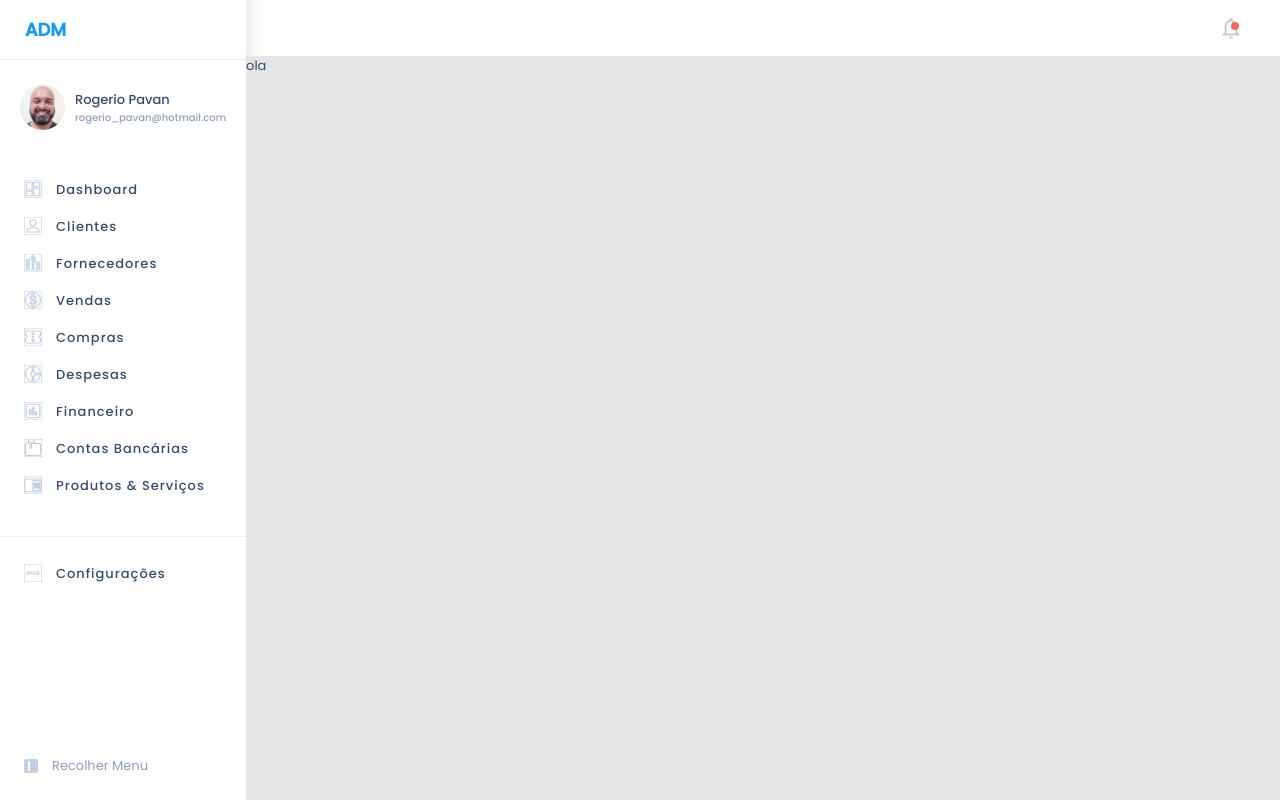
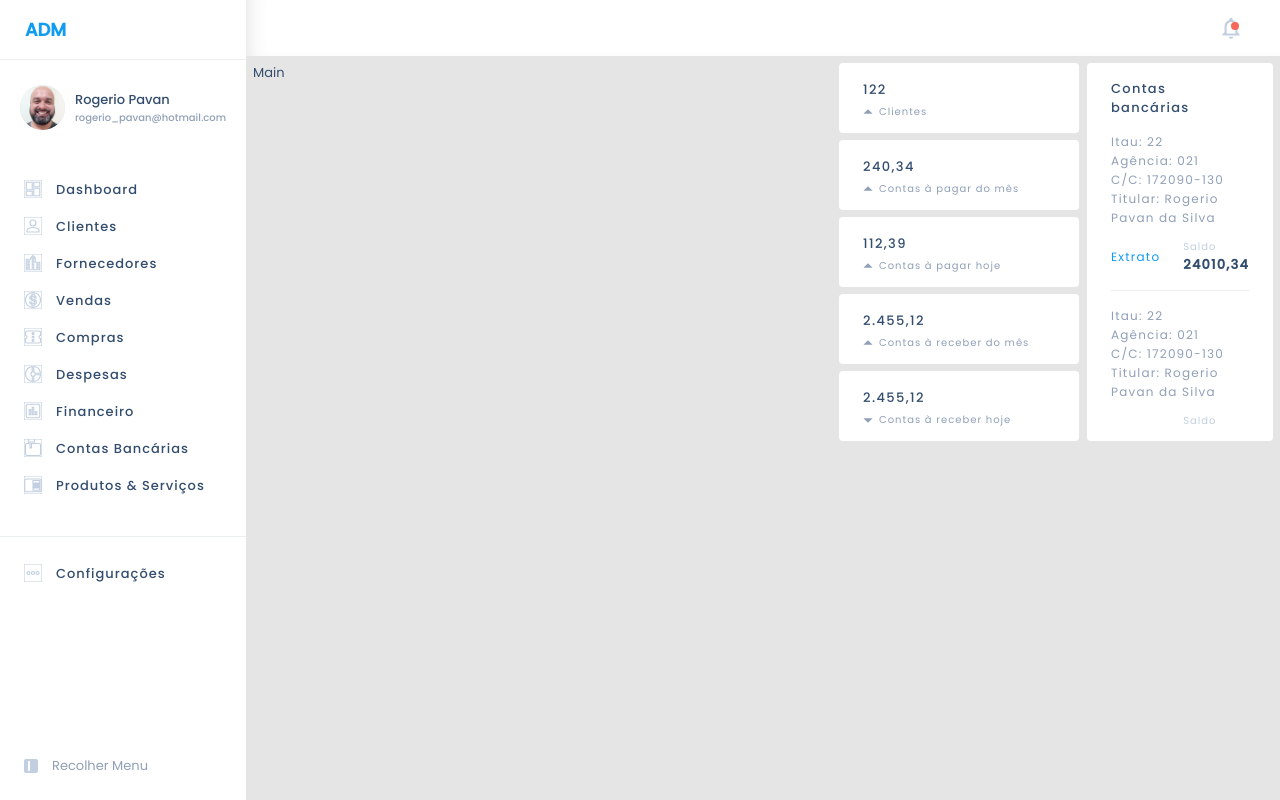
Before and after one commit to pavandasilva/adm_web, a React (Create React App) app: page / in a window 1280 px wide. Built offline with nearby package versions, Linux system fonts and the light colour scheme.

Commit message:
feat: creates bank accounts card, info cards

```diff
--- a/src/App.tsx
+++ b/src/App.tsx
@@ -5,6 +5,7 @@ import { GlobalStyle } from './styles/global';
 import { lightTheme } from './styles/themes/lightTheme';
 import store from './store';
 import DefaultLayout from './components/DefaultLayout';
+import Dashboard from './pages/Components/Dashboard';
 
 const App = () => (
   <>
@@ -12,7 +13,7 @@ const App = () => (
       <ThemeProvider theme={lightTheme}>
         {/* <Components /> */}
 
-        <DefaultLayout>ola</DefaultLayout>
+        <DefaultLayout><Dashboard /></DefaultLayout>
         <GlobalStyle />
       </ThemeProvider>
     </ReduxProvider>
--- /dev/null
+++ b/src/pages/Components/Dashboard/index.tsx
@@ -0,0 +1,118 @@
+/* eslint-disable import/no-unresolved */
+import React from 'react';
+import { MdArrowDropUp, MdArrowDropDown } from 'react-icons/md';
+
+import {
+  Card, Container, Info, BankAccounts, Account, Balance,
+} from './styles';
+
+const Dashboard = () => (
+  <Container>
+    <div>Main</div>
+    <aside>
+      <Info>
+        <Card>
+          <h3>122</h3>
+          <p>
+            <MdArrowDropUp />
+            Clientes
+          </p>
+        </Card>
+        <Card>
+          <h3>240,34</h3>
+          <p>
+            <MdArrowDropUp />
+            Contas à pagar do mês
+          </p>
+        </Card>
+        <Card>
+          <h3>112,39</h3>
+          <p>
+            <MdArrowDropUp />
+            Contas à pagar hoje
+          </p>
+        </Card>
+        <Card>
+          <h3>2.455,12</h3>
+          <p>
+            <MdArrowDropUp />
+            Contas à receber do mês
+          </p>
+        </Card>
+        <Card>
+          <h3>2.455,12</h3>
+          <p>
+            <MdArrowDropDown />
+            Contas à receber hoje
+          </p>
+        </Card>
+      </Info>
+      <BankAccounts>
+        <h3>Contas bancárias</h3>
+        <Account>
+          <p>Itau: 22</p>
+          <p>Agência: 021</p>
+          <p>C/C: 172090-130</p>
+          <p>Titular: Rogerio Pavan da Silva</p>
+          <footer>
+            <h4>Extrato</h4>
+
+            <Balance>
+              <span>Saldo</span>
+              <strong>24010,34</strong>
+            </Balance>
+
+          </footer>
+        </Account>
+        <Account>
+          <p>Itau: 22</p>
+          <p>Agência: 021</p>
+          <p>C/C: 172090-130</p>
+          <p>Titular: Rogerio Pavan da Silva</p>
+          <footer>
+            <h4>Extrato</h4>
+
+            <Balance>
+              <span>Saldo</span>
+              <strong>24010,34</strong>
+            </Balance>
+
+          </footer>
+        </Account>
+        <Account>
+          <p>Itau: 22</p>
+          <p>Agência: 021</p>
+          <p>C/C: 172090-130</p>
+          <p>Titular: Rogerio Pavan da Silva</p>
+          <footer>
+            <h4>Extrato</h4>
+
+            <Balance>
+              <span>Saldo</span>
+              <strong>24010,34</strong>
+            </Balance>
+
+          </footer>
+        </Account>
+        <Account>
+          <p>Itau: 22</p>
+          <p>Agência: 021</p>
+          <p>C/C: 172090-130</p>
+          <p>Titular: Rogerio Pavan da Silva</p>
+          <footer>
+            <h4>Extrato</h4>
+
+            <Balance>
+              <span>Saldo</span>
+              <strong>24010,34</strong>
+            </Balance>
+
+          </footer>
+        </Account>
+      </BankAccounts>
+    </aside>
+
+  </Container>
+);
+
+export default Dashboard;
--- /dev/null
+++ b/src/pages/Components/Dashboard/styles.ts
@@ -0,0 +1,130 @@
+import styled from 'styled-components';
+
+export const Container = styled.div`
+  display: flex;
+  height: 100%;
+  padding: 7px;
+
+  > div {
+    display: flex;
+    flex: 1.35;
+  }
+
+  > aside {
+    display: flex;
+    flex-direction: row;
+    flex: 1;
+    height: 100%;
+  }
+`;
+
+export const Info = styled.div`
+  display: flex;
+  flex-direction: column;
+`;
+
+export const Card = styled.div`
+  display: flex;
+  flex-direction: column;
+  background-color: ${(props) => props.theme.colors.mainBackground};
+  border-radius: 4px;
+  height: 70px;
+  padding: 16px 24px;
+  min-width: 240px;
+  overflow: hidden;
+
+  + div {
+    margin-top: 7px;
+  }
+
+  h3 {
+    font-weight: 500;
+    font-size: 13px;
+    line-height: 22px;
+    letter-spacing: 1.4px;
+  }
+
+  p {
+    display: flex;
+    align-items: center;
+    width: 100%;
+    font-weight: normal;
+    font-size: 10px;
+    line-height: 16px;
+    letter-spacing: 1px;
+    color:${(props) => props.theme.colors.font.secondary};
+    margin-left: -6px;
+
+    svg {
+      width: 22px;
+      height: auto;
+      fill:${(props) => props.theme.colors.font.secondary};
+    }
+  }
+`;
+
+export const BankAccounts = styled.div`
+  background-color: ${(props) => props.theme.colors.mainBackground};
+  width: 100%;
+  margin-left: 8px;
+  border-top: 16px solid  ${(props) => props.theme.colors.mainBackground};
+  border-bottom: 16px solid  ${(props) => props.theme.colors.mainBackground};
+  padding: 0px 24px;
+  border-radius: 4px;
+  height: 378px;
+  overflow: auto;
+
+  > h3 {
+    font-weight: 500;
+    line-height: 19px;
+    letter-spacing: 1.3px;
+  }
+`;
+
+export const Account = styled.div`
+  padding: 15px 0px;
+
+  border-bottom: 1px solid ${(props) => props.theme.colors.borderColor};
+
+  > p {
+    color: ${(props) => props.theme.colors.font.secondary};
+    font-size: 12px;
+    letter-spacing: 1.2px;
+    line-height: 19px;
+  }
+
+  > footer {
+    display: flex;
+    align-items: center;
+    margin-top: 12px;
+    width: 100%;
+    font-size: 12px;
+    letter-spacing: 1.2px;
+    justify-content: space-between;
+
+    > h4 {
+      color: ${(props) => props.theme.colors.font.quintenary};
+      font-weight: normal;
+      font-size: 12px;
+      letter-spacing: 1.2px;
+    }
+
+    > strong {
+      font-size: 12px;
+      letter-spacing: 1.1px;
+      color: ${(props) => props.theme.colors.font.primary};
+    }
+  }
+
+`;
+
+export const Balance = styled.div`
+  > span {
+    display: block;
+    font-size: 10px;
+    color: ${(props) => props.theme.colors.font.tertiary};
+    letter-spacing: 1px;
+    width: 50px;
+    flex-wrap: wrap;
+  }
+`;
```
